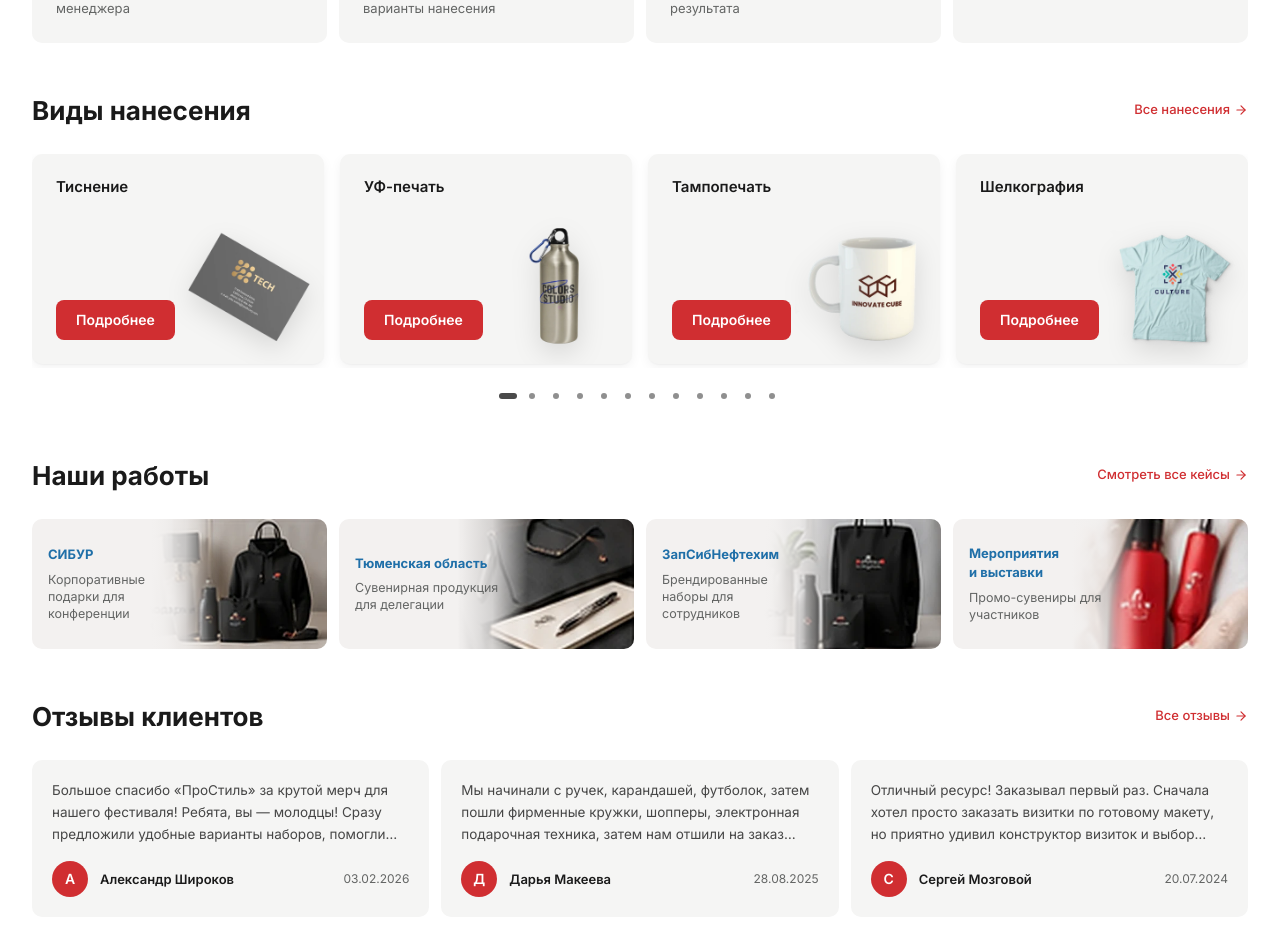
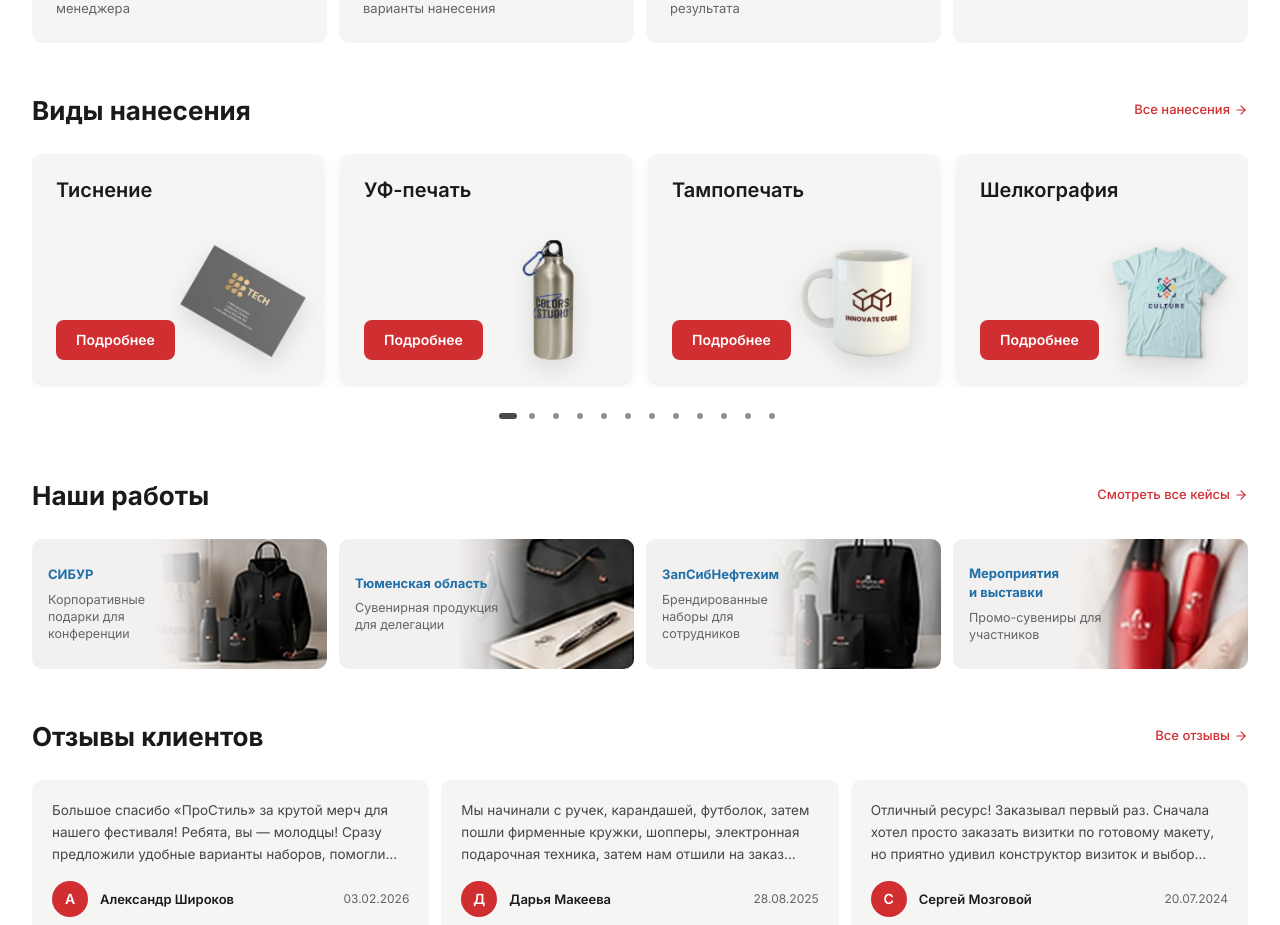
Before and after one commit to lemnity/prost, a Next.js app: page / in a window 1280 px wide. Shown: the part 2260-3185 px from the top of the page. Built offline with nearby package versions, Linux system fonts and the light colour scheme.

Commit message:
fix: full-width titles and lower product zone in application cards

```diff
--- a/src/components/home/application-types.tsx
+++ b/src/components/home/application-types.tsx
@@ -24,7 +24,7 @@ export function ApplicationTypes() {
             <Link
               key={a.id}
               href={a.href}
-              className="group @container relative block h-[180px] shrink-0 basis-[85%] snap-start overflow-hidden rounded-[10px] bg-surface p-5 shadow-[0_1px_2px_rgba(0,0,0,0.04),0_4px_12px_rgba(0,0,0,0.05)] transition-shadow hover:shadow-[0_2px_4px_rgba(0,0,0,0.06),0_8px_20px_rgba(0,0,0,0.09)] focus-visible:outline-offset-[-2px] md:h-[200px] md:basis-[calc((100%-16px)/2)] md:p-6 lg:basis-[calc((100%-32px)/3)] xl:h-[210px] xl:basis-[calc((100%-48px)/4)]"
+              className="group @container relative block h-[200px] shrink-0 basis-[85%] snap-start overflow-hidden rounded-[10px] bg-surface p-5 shadow-[0_1px_2px_rgba(0,0,0,0.04),0_4px_12px_rgba(0,0,0,0.05)] transition-shadow hover:shadow-[0_2px_4px_rgba(0,0,0,0.06),0_8px_20px_rgba(0,0,0,0.09)] focus-visible:outline-offset-[-2px] md:h-[220px] md:basis-[calc((100%-16px)/2)] md:p-6 lg:basis-[calc((100%-32px)/3)] xl:h-[230px] xl:basis-[calc((100%-48px)/4)]"
             >
               <Image
                 src={a.image}
@@ -32,9 +32,9 @@ export function ApplicationTypes() {
                 width={640}
                 height={640}
                 sizes="(min-width:1280px) 12vw, (min-width:1024px) 18vw, (min-width:768px) 25vw, 45vw"
-                className="absolute inset-y-0 right-0 h-full w-[46%] scale-[1.12] origin-bottom-right object-contain object-right-bottom p-1 drop-shadow-[0_8px_12px_rgba(0,0,0,0.12)] motion-safe:transition-transform motion-safe:duration-200 motion-safe:group-hover:scale-[1.16]"
+                className="absolute bottom-2 right-2 top-[76px] h-[calc(100%-84px)] w-[55%] object-contain object-right-bottom drop-shadow-[0_8px_12px_rgba(0,0,0,0.12)] motion-safe:transition-transform motion-safe:duration-200 motion-safe:group-hover:scale-[1.04]"
               />
-              <h3 className="relative z-10 max-w-[58%] text-[15px] font-semibold leading-tight text-balance text-ink @[320px]:text-[17px] @[400px]:text-[19px] @[460px]:text-[22px]">
+              <h3 className="relative z-10 line-clamp-2 text-[20px] font-semibold leading-tight text-balance text-ink @[320px]:text-[22px]">
                 {a.title}
               </h3>
               <span className="absolute bottom-5 left-5 inline-flex h-10 items-center rounded-[8px] bg-brand px-5 text-[14px] font-semibold text-white group-hover:bg-brand-hover md:bottom-6 md:left-6">
```
